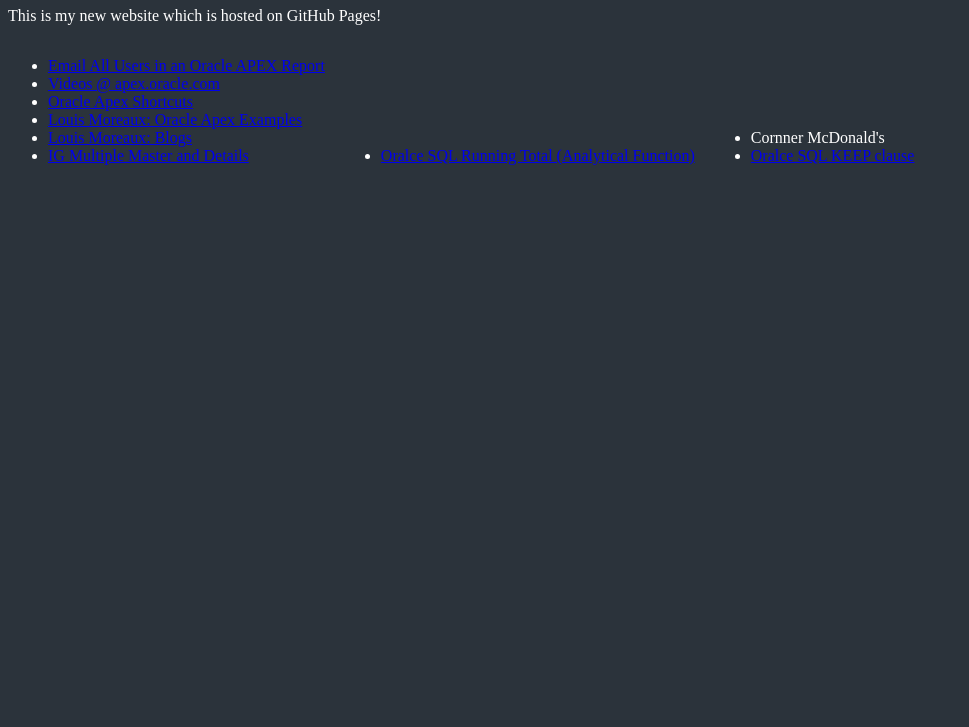
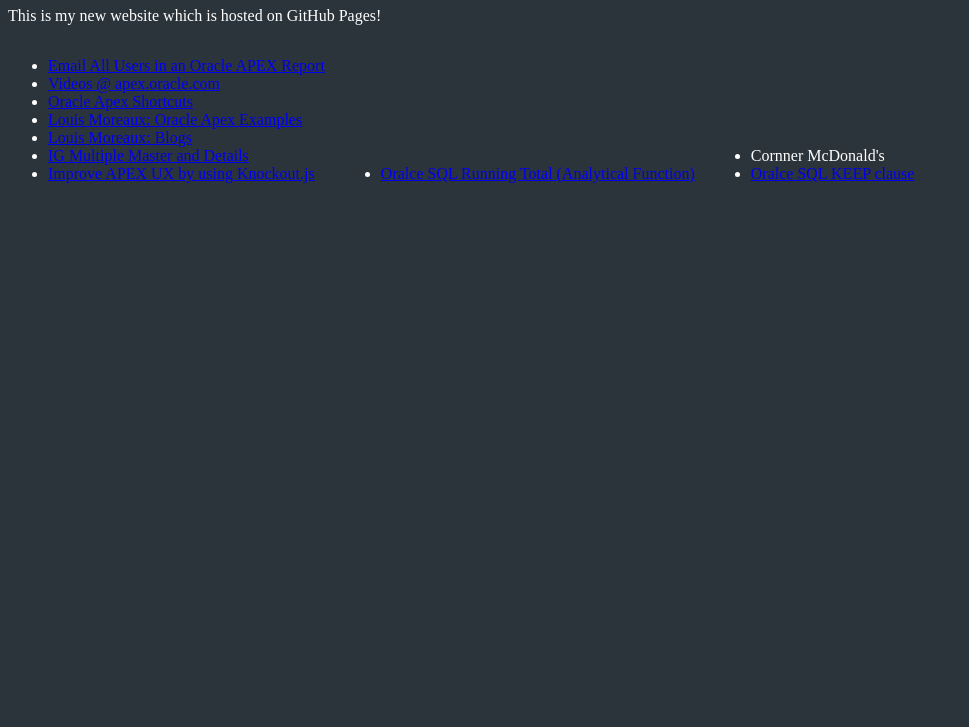
Before and after one commit to dharric/dharric.github.io, a plain HTML site: page index.html in a window 1280 px wide. Shown: the part 73-800 px from the top of the page, without its empty margins (0-969 px from the left). Drawn offline with Linux system fonts and the light colour scheme.

Commit message:
Update index.html

```diff
--- a/index.html
+++ b/index.html
@@ -24,6 +24,7 @@
             <li><a href="https://apex.oracle.com/pls/apex/r/louis/examples/home?session=23334863538052" target="new">Louis Moreaux: Oracle Apex Examples</a></li>
             <li><a href="https://lmoreaux.hashnode.dev" target="new">Louis Moreaux: Blogs</a></li>
             <li><a href="https://stackoverflow.com/questions/64582273/oracle-apex-interactive-grid-master-multiple-selection-to-detail/64669150#64669150">IG Multiple Master and Details</a></li>
+            <li><a href="https://micodify.de/better-ux-display-only-context-relevant-functions/">Improve APEX UX by using Knockout.js</a></li>
           </ul>
         </div>  <!-- Col 1 Ends -->
         <div>  <!-- Col 2 Start -->
```
